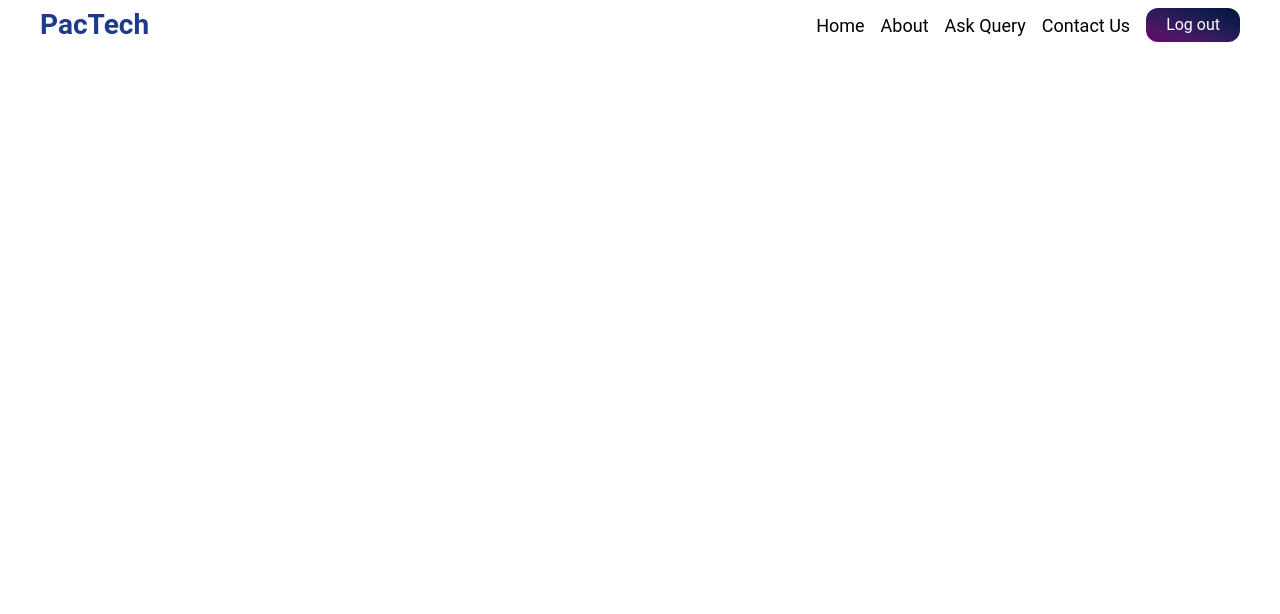
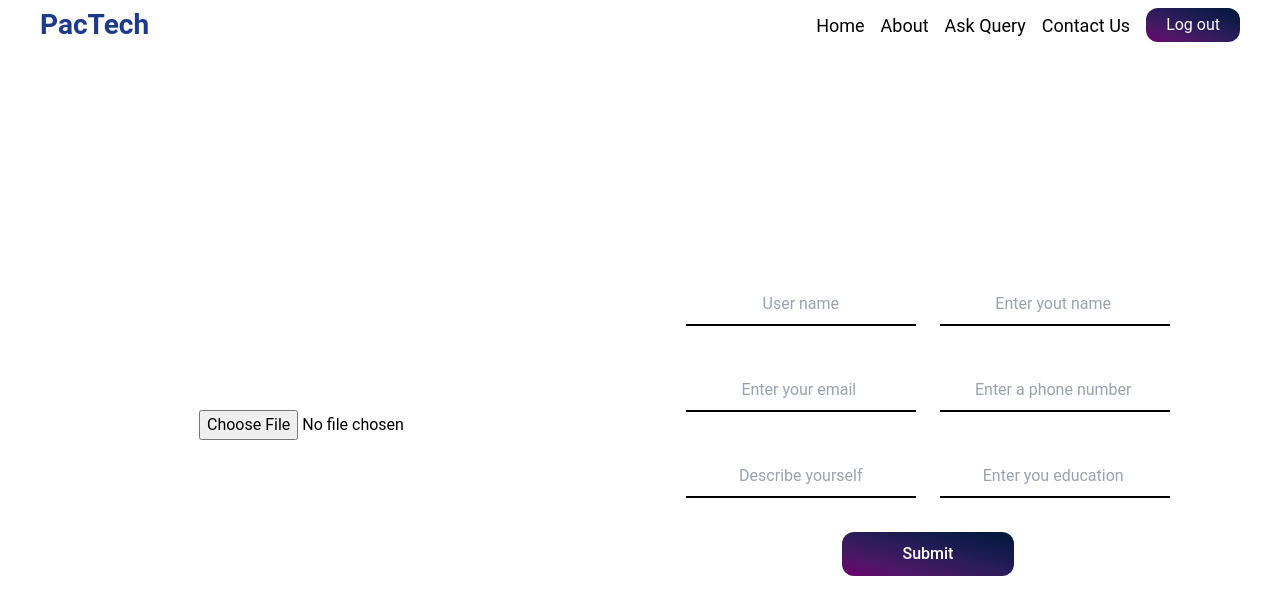
Before and after one commit to Pankajupadhyay01/React-firebase-project, a React (Vite) app: page /hire/become-a-seller in a window 1280 px wide. Shown: the top 614 px of the page. Built offline with nearby package versions, Linux system fonts and the light colour scheme.

Commit message:
Become a seller page created

```diff
--- a/src/App.jsx
+++ b/src/App.jsx
@@ -6,6 +6,7 @@ import Navbar from './Component/Navbar';
 import Resume from './Pages/Resume';
 import { useSelector } from 'react-redux';
 import Hire from './Pages/Hire';
+import Join_Seller from './Pages/Join_Seller';
 
 const App = () => {
   const user = useSelector((state) => state.user.user);
@@ -24,6 +25,8 @@ const App = () => {
           <Route path="/login" element={<Login />} />
           <Route path="/resume" element={<RequiredAuth> <Resume /> </RequiredAuth>} />
           <Route path="/hire" element={<RequiredAuth> <Hire /> </RequiredAuth>} />
+          <Route path="/hire/become-a-seller" element={<RequiredAuth> <Join_Seller /> </RequiredAuth>} />
+
 
         </Routes>
       </BrowserRouter >
--- a/src/Component/Opportunity/Secondary_Nav.jsx
+++ b/src/Component/Opportunity/Secondary_Nav.jsx
@@ -17,7 +17,7 @@ const Secondary_Nav = () => {
         },
         {
             title: "Become a Seller ",
-            Link: "/"
+            Link: "/hire/become-a-seller "
         }
     ]
     return (
@@ -27,7 +27,10 @@ const Secondary_Nav = () => {
                 <div className='md:hidden'>
                     LOGO
                 </div>
-                <div className='flex flex-col md:w-full justify-center md:flex-row md:gap-6 gap-y-4 absolute z-[999] w-[70%] top-[7%] md:top-0 md:p-0 p-[30px] bg-slate-400 md:bg-white md:relative'>
+                <div className='md:hidden'>
+                    pajio
+                </div>
+                <div className='flex flex-col md:w-full justify-center md:flex-row md:gap-6 gap-y-4 absolute md:z-0 z-[999] w-[70%] top-[-100%] md:top-0 md:p-0 p-[30px] bg-slate-400 md:bg-white md:relative'>
                     {
                         button.map((pro, i) => (
                             <Link key={i} to={pro.Link} className='bg-main  text-white font-medium p-[10px_20px] rounded-xl cursor-pointer'>{pro.title}</Link>
@@ -35,16 +38,6 @@ const Secondary_Nav = () => {
                     }
                 </div>
             </div>
-
-            {/* <div className='md:relative md:py-0 md:flex-row absolute flex flex-col justify-center gap-4 z-[999] top-[5%]'>
-
-                {
-                    button.map((pro, i) => (
-                        <Link key={i} to={pro.Link} className='bg-main text-white font-medium p-[10px_20px] rounded-xl cursor-pointer'>{pro.title}</Link>
-                    ))
-                }
-
-            </div> */}
         </>
     )
 }
--- a/src/Component/Opportunity/Seller_list.jsx
+++ b/src/Component/Opportunity/Seller_list.jsx
@@ -3,7 +3,7 @@ import Alnum_card from '../Cards/Alnum_card'
 const Seller_list = () => {
 
     return (
-        <div>
+        <div className='flex flex-wrap'>
             <Alnum_card />
             <Alnum_card />
 
--- /dev/null
+++ b/src/Pages/Join_Seller.jsx
@@ -0,0 +1,47 @@
+import React, { useState } from 'react'
+import { input } from '../data/Sellers_input'
+import { addDoc, collection, doc, setDoc } from "firebase/firestore";
+import { db } from '../firebase'
+const Join_Seller = () => {
+    const [seller, setseller] = useState({})
+    const handle = async (e) => {
+        e.preventDefault();
+        await setDoc(doc(db, "seller", "AzQFl4KiXowK6WaNtex0"), {
+            ...seller,
+        });
+    }
+
+    const sellerData = (e) => {
+        const id = e.target.id;
+        const val = e.target.value;
+        setseller({ ...seller, [id]: val })
+    }
+
+    return (
+        <div className='pt-[50px] w-[90%] flex m-auto justify-around items-center h-[100vh]'>
+
+
+            <div className='w-[50%] flex justify-center items-center'>
+                <input type="file" />
+
+            </div>
+            <div className='flex flex-col w-[50%] justify-center items-center gap-6 '>
+                <div className='flex flex-wrap gap-6 w-full justify-center'>
+
+                    {
+                        input.map((pro, i) => (
+                            <div key={i} className='flex flex-col w-[40%] my-[10px]'>
+                                <label>{pro.label}</label>
+                                <input id={pro.id} type={pro.type} placeholder={pro.placeholder} onChange={sellerData} className='w-full py-2 outline-none text-center border-b-2 border-b-black' />
+                            </div>
+                        ))
+                    }
+                </div>
+                <button onClick={handle} className='w-[30%] bg-main  text-white font-medium p-[10px_20px] rounded-xl cursor-pointer'>Submit</button>
+
+            </div>
+        </div>
+    )
+}
+
+export default Join_Seller
--- /dev/null
+++ b/src/data/Sellers_input.js
@@ -0,0 +1,44 @@
+export const input = [
+    {
+        id: "username",
+        // label: "Username",
+        type: "text",
+        placeholder: " User name ",
+    },
+    {
+        id: "name",
+        // label: "Name",
+        type: "text",
+        placeholder: "Enter yout name ",
+    },
+    {
+        id: "email",
+        // label: "Email",
+        type: "mail",
+        placeholder: "Enter your email ",
+    },
+    {
+        id: "phone",
+        // label: "Phone",
+        type: "text",
+        placeholder: "Enter a phone number ",
+    },
+    {
+        id: "about",
+        // label: "about",
+        type: "text",
+        placeholder: "Describe yourself",
+    },
+    {
+        id: "education",
+        // label: "Education",
+        type: "text",
+        placeholder: "Enter you education ",
+    }
+    // {
+        // id: "expreince",
+        // label: "Expreince",
+        // type: "text",
+        // placeholder: "Enter your skill ",
+    // },
+]
--- a/src/firebase.js
+++ b/src/firebase.js
@@ -1,5 +1,6 @@
 import { initializeApp } from "firebase/app";
 import { getAuth } from "firebase/auth";
+import { getFirestore } from "firebase/firestore";
 
 
 
@@ -26,3 +27,4 @@ const app = initializeApp(firebaseConfig);
 
 export { app };
 export const auth = getAuth();
+export const db = getFirestore(app);
```
